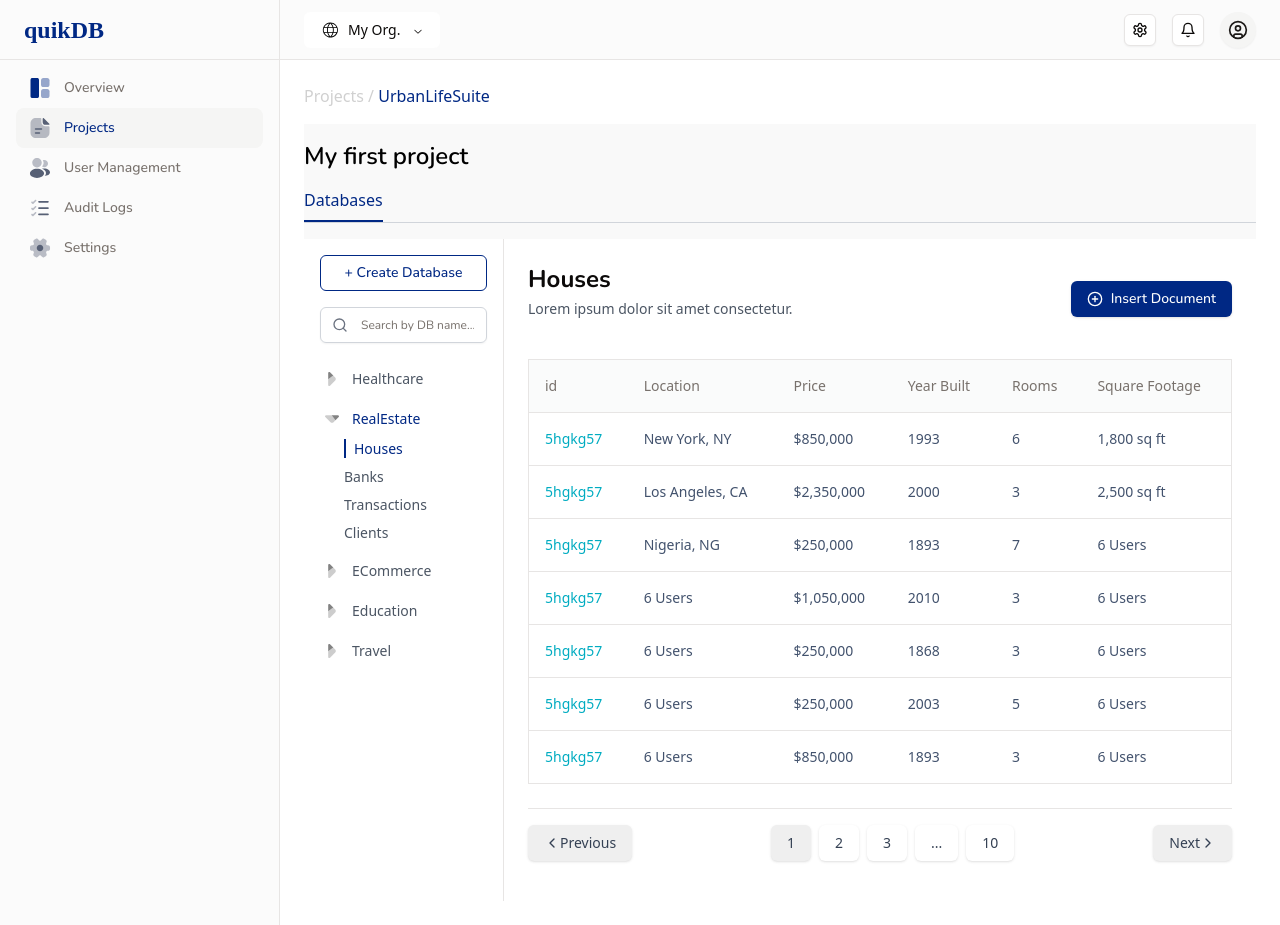
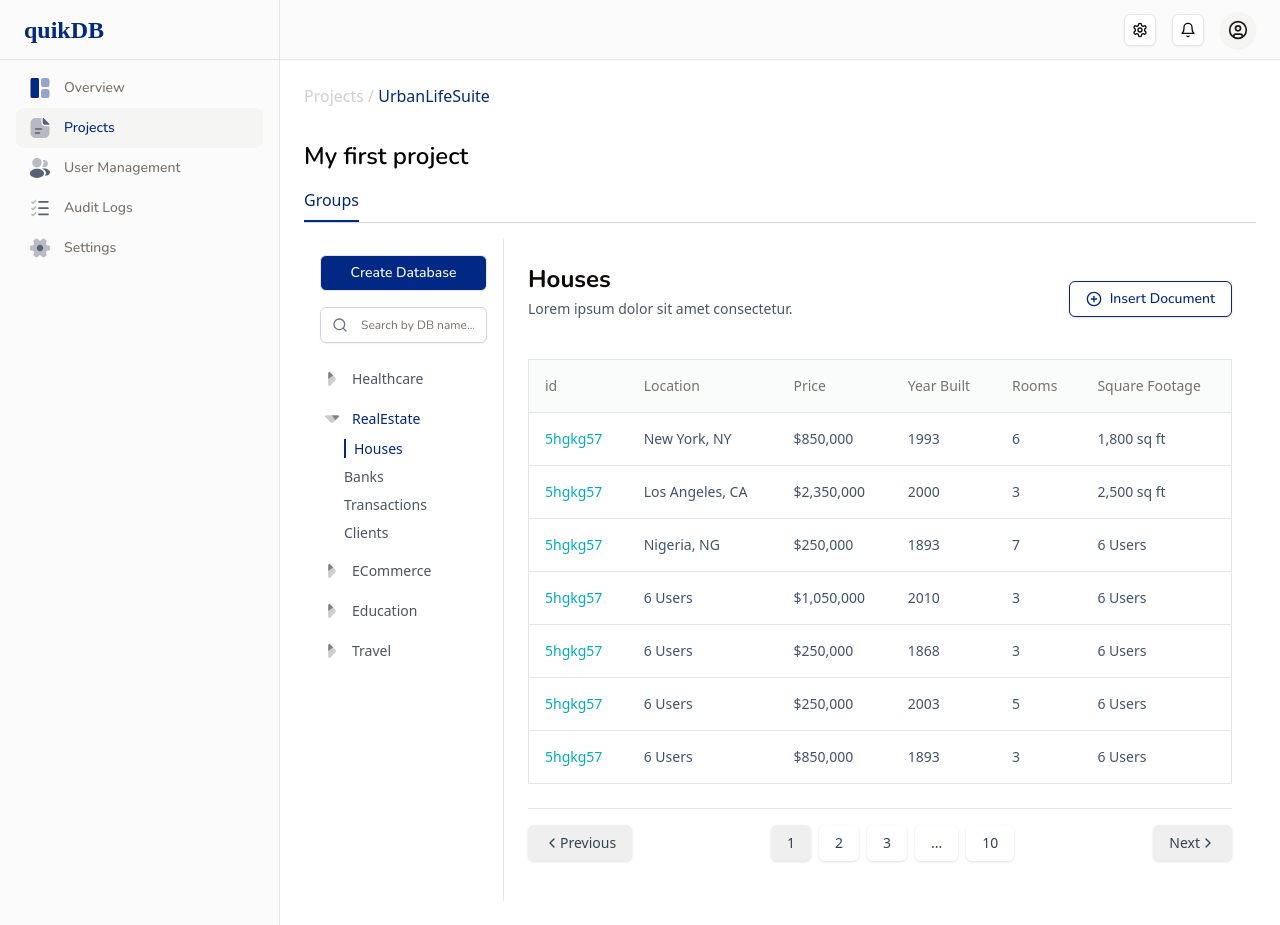
Before and after one commit to quikdb/cannisters, a React (Vite) app in the folder src/web/: page /dashboard/project/groups in a window 1280 px wide. Built offline with nearby package versions, Linux system fonts and the light colour scheme.

Commit message:
refactor: Update NavBar component UI and structure

```diff
--- a/src/web/src/components/blocks/NavMenu.tsx
+++ b/src/web/src/components/blocks/NavMenu.tsx
@@ -8,10 +8,6 @@ export function NavMenu() {
     <NavigationMenu className='h-screen'>
       <NavigationMenuList>
         <NavigationMenuItem>
-          <NavigationMenuTrigger className='flex gap-2'>
-            <img src={globeIcon} alt='organization' className='w-5 h-5' />
-            My Org.
-          </NavigationMenuTrigger>
         </NavigationMenuItem>
       </NavigationMenuList>
     </NavigationMenu>
--- a/src/web/src/components/blocks/Project.tsx
+++ b/src/web/src/components/blocks/Project.tsx
@@ -33,6 +33,7 @@ export function Project() {
       }
 
       const result: Result_5 = await icp.createProject(projectName, projectDescription, Principal.fromText('2vxsx-fae'));
+      console.log("result", result);
 
       if ('ok' in result) {
         toast.success('Project created successfully!', {
--- a/src/web/src/components/blocks/ProjectsSingleSidebar.tsx
+++ b/src/web/src/components/blocks/ProjectsSingleSidebar.tsx
@@ -9,8 +9,8 @@ export function ProjectsSingleSideBar() {
   return (
     <div className='border-r p-4'>
       {/* Create Database Button */}
-      <Button className='w-full border text-customBlue border-customBlue bg-white shadow-none font-nunito flex items-center justify-center gap-2'>
-        <span className='text-sm'>+ Create Database</span>
+      <Button className='w-full border bg-customBlue text-white hover:bg-white hover:text-customBlue shadow-none font-nunito flex items-center justify-center gap-2'>
+        <span className='text-sm'>Create Database</span>
       </Button>
 
       {/* Search Input */}
--- a/src/web/src/components/blocks/ProjectsSingleTable.tsx
+++ b/src/web/src/components/blocks/ProjectsSingleTable.tsx
@@ -38,7 +38,7 @@ export function ProjectsSingleTable() {
           <h2 className='text-lg font-bold md:text-2xl font-nunito'>Houses</h2>
           <p className='text-sm text-gray-600 mb-4'>Lorem ipsum dolor sit amet consectetur.</p>
         </div>
-        <Button className='bg-customBlue text-white flex gap-2 font-nunito' onClick={() => openModal('database')}>
+        <Button className='bg-white text-customBlue border hover:bg-customBlue hover:text-white border-customBlue flex gap-2 font-nunito' onClick={() => openModal('database')}>
           <CirclePlus size={16} />
           Insert Document
         </Button>
--- a/src/web/src/components/layout/dashboard/ProjectSingle.tsx
+++ b/src/web/src/components/layout/dashboard/ProjectSingle.tsx
@@ -23,11 +23,11 @@ export function ProjectSingle() {
             <span className='text-customBlue'>UrbanLifeSuite</span>
           </Breadcrumb>
 
-          <div className='bg-[#f9f9f9] pt-4 pb-2 flex flex-col gap-4'>
+          <div className=' pt-4 pb-2 flex flex-col gap-4'>
             <h1 className='text-black text-2xl font-semibold font-nunito'>My first project</h1>
             {/* Tabs */}
             <div className='flex gap-8 border-b border-gray-300 mb-2'>
-              <div className='pb-2 border-b-2 border-customBlue text-customBlue cursor-pointer'>Databases</div>
+              <div className='pb-2 border-b-2 border-customBlue text-customBlue cursor-pointer'>Groups</div>
 
             </div>
           </div>
```
